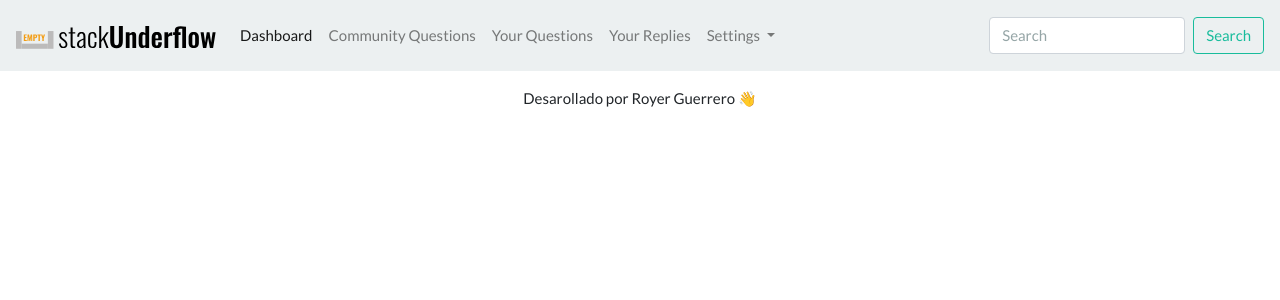
After one commit to royerguerrero/stack_underflow, a PHP site: template views/users/navbar.php in a window 1280 px wide. The commit adds this page. Shown: the top 300 px of the page. Run offline with PHP 8.4, Linux system fonts and the light colour scheme; the template is opened without the code that fills it, so the values that code supplies are empty.

```diff
--- a/index.php
+++ b/index.php
@@ -1,6 +1,7 @@
 <?php
 
 session_start();
+
 
 
 $controller = isset($_GET['controller']) ? $_GET['controller'] : 'index' ;
--- a/views/index/sing_in.php
+++ b/views/index/sing_in.php
@@ -10,10 +10,10 @@
                 <p>Ingresa para que puedas realizar preguntas y participar en la comunidad de stackunderflow</p>
                 <form action="?controller=seguridad&method=sing_in" method="post" class="w-75">
                     <label for="nickname">Nickname</label>
-                    <input type="text" name="nickname" id="nickname" placeholder="joedoe09" class="form-control">
+                    <input type="text" name="nickname" id="nickname" placeholder="joedoe09" class="form-control" required>
                     <div class="form-group">
-                        <label for="pwd">Contraseña</label>
-                        <input type="text" name="pwd" id="pwd" placeholder="****************" class="form-control">
+                        <label for="pwa">Contraseña</label>
+                        <input type="password" name="pwa" id="pwa" placeholder="****************" class="form-control" required>
                     </div>
                     <div class="form-group">
                         <div class="custom-control custom-checkbox">
--- /dev/null
+++ b/views/users/index.php
@@ -0,0 +1,4 @@
+<main class="container mt-3">
+    <h1>Dashboard</h1>
+    <span class="text-muted">🙋‍♂️Hola, <?= $_SESSION['usuario']->nickname ?></span>
+</main>
--- /dev/null
+++ b/views/users/navbar.php
@@ -0,0 +1,42 @@
+<header>
+    <nav class="navbar navbar-expand-lg navbar-light bg-light">
+        <a class="navbar-brand" href="#"><img src="assets/img/logo.svg" alt="" width="200px"></a>
+        <button class="navbar-toggler" type="button" data-toggle="collapse" data-target="#navbarSupportedContent"
+            aria-controls="navbarSupportedContent" aria-expanded="false" aria-label="Toggle navigation">
+            <span class="navbar-toggler-icon"></span>
+        </button>
+
+        <div class="collapse navbar-collapse" id="navbarSupportedContent">
+            <ul class="navbar-nav mr-auto">
+                <li class="nav-item active">
+                    <a class="nav-link" href="#">Dashboard <span class="sr-only">(current)</span></a>
+                </li>
+                <li class="nav-item">
+                    <a class="nav-link" href="#">Community Questions</a>
+                </li>
+                <li class="nav-item">
+                    <a class="nav-link" href="#">Your Questions</a>
+                </li>
+                <li class="nav-item">
+                    <a class="nav-link" href="#">Your Replies</a>
+                </li>
+                <li class="nav-item dropdown">
+                    <a class="nav-link dropdown-toggle" href="#" id="navbarDropdown" role="button"
+                        data-toggle="dropdown" aria-haspopup="true" aria-expanded="false">
+                        Settings
+                    </a>
+                    <div class="dropdown-menu" aria-labelledby="navbarDropdown">
+                        <a class="dropdown-item" href="#">My Profile</a>
+                        <a class="dropdown-item text-danger" href="#">Delete account</a>
+                        <div class="dropdown-divider"></div>
+                        <a class="dropdown-item" href="?controller=seguridad&method=logout">Logout</a>
+                    </div>
+                </li>
+            </ul>
+            <form class="form-inline my-2 my-lg-0">
+                <input class="form-control mr-sm-2" type="search" placeholder="Search" aria-label="Search">
+                <button class="btn btn-outline-success my-2 my-sm-0" type="submit">Search</button>
+            </form>
+        </div>
+    </nav>
+</header>
```
Also changed, not shown: controllers/seguridadController.php (+14 -15 lines), controllers/usuarioController.php (+12 -0 lines), models/Seguridad.php (+10 -0 lines).
